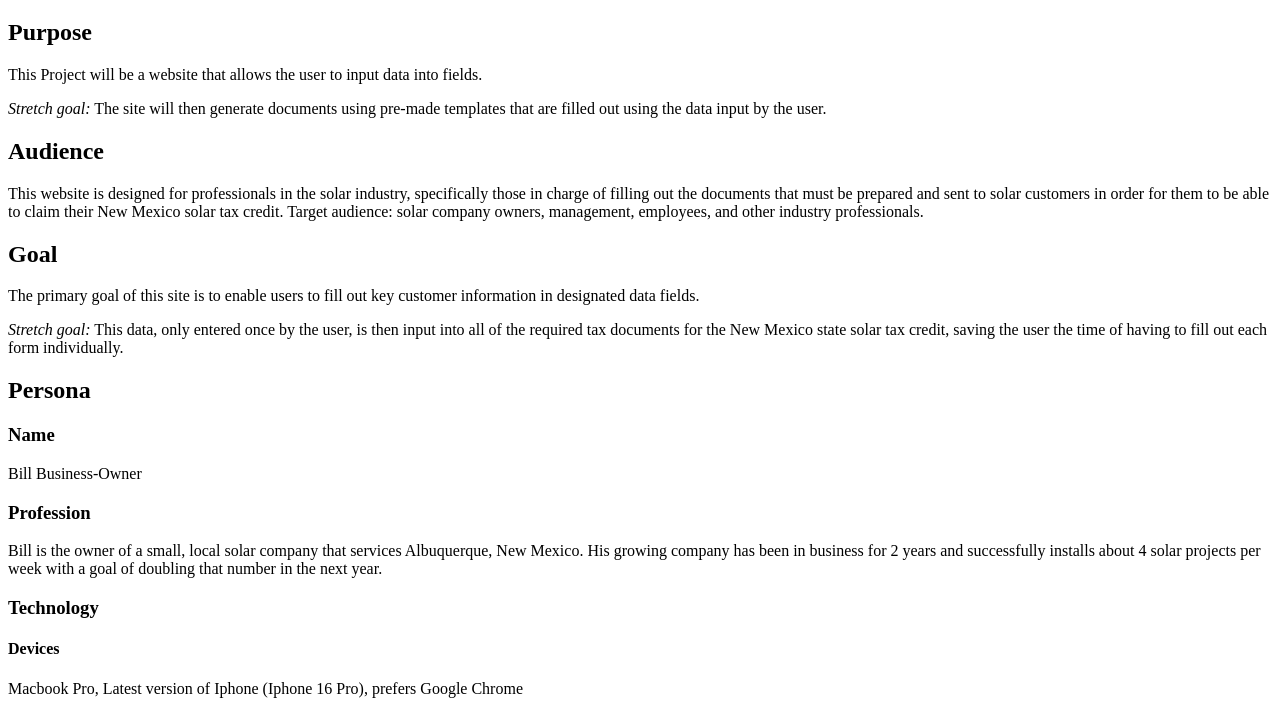
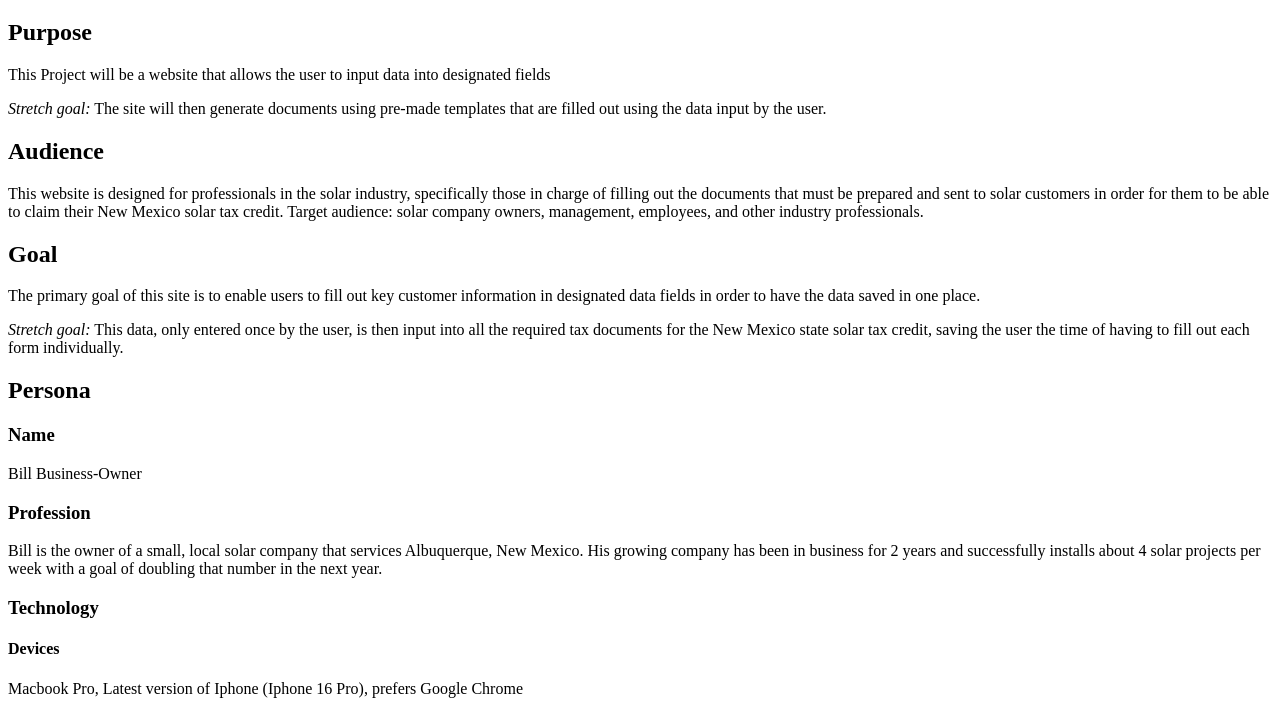
Before and after one commit to amyseibert/nm-solar-tc-form-fill, a plain HTML site: page documentation/milestone-1.html in a window 1280 px wide. Shown: the part 62-778 px from the top of the page. Drawn offline with Linux system fonts and the light colour scheme.

Commit message:
edited goal

```diff
--- a/documentation/milestone-1.html
+++ b/documentation/milestone-1.html
@@ -7,12 +7,12 @@
 <body>
 <h1>PWP Milestone 1 ☀️</h1>
   <h2>Purpose</h2>
-    <p>This Project will be a website that allows the user to input data into fields.</p>
+    <p>This Project will be a website that allows the user to input data into designated fields</p>
     <p><em>Stretch goal:</em> The site will then generate documents using pre-made templates that are filled out using the data input by the user.</p>
   <h2>Audience</h2>
     <p>This website is designed for professionals in the solar industry, specifically those in charge of filling out the documents that must be prepared and sent to solar customers in order for them to be able to claim their New Mexico solar tax credit. Target audience: solar company owners, management, employees, and other industry professionals.</p>
   <h2>Goal</h2>
-    <p>The primary goal of this site is to enable users to fill out key customer information in designated data fields.</p> <p><em>Stretch goal:</em> This data, only entered once by the user, is then input into all of the required tax documents for the New Mexico state solar tax credit, saving the user the time of having to fill out each form individually.</p>
+    <p>The primary goal of this site is to enable users to fill out key customer information in designated data fields in order to have the data saved in one place.</p> <p><em>Stretch goal:</em> This data, only entered once by the user, is then input into all the required tax documents for the New Mexico state solar tax credit, saving the user the time of having to fill out each form individually.</p>
   <h2>Persona</h2>
     <h3>Name</h3>
       <p>Bill Business-Owner</p>
```
